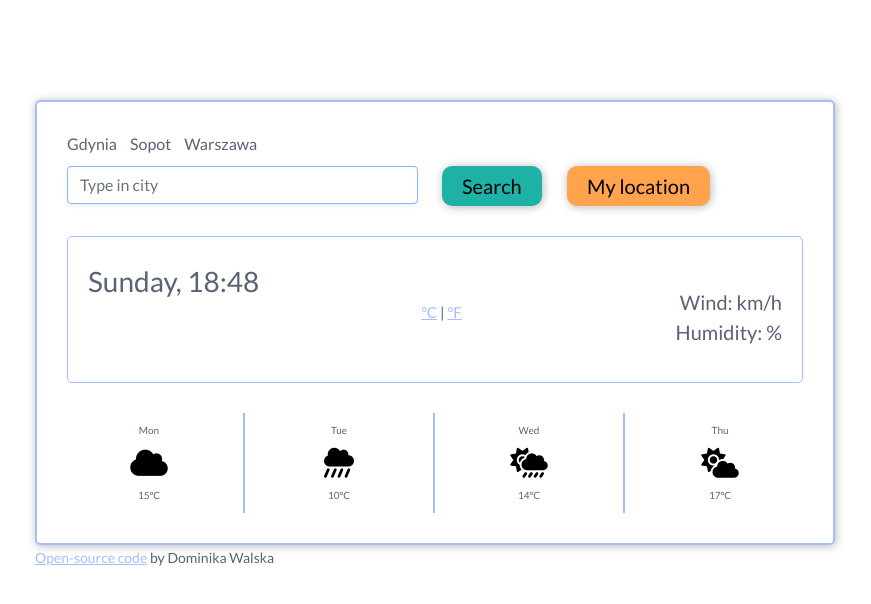
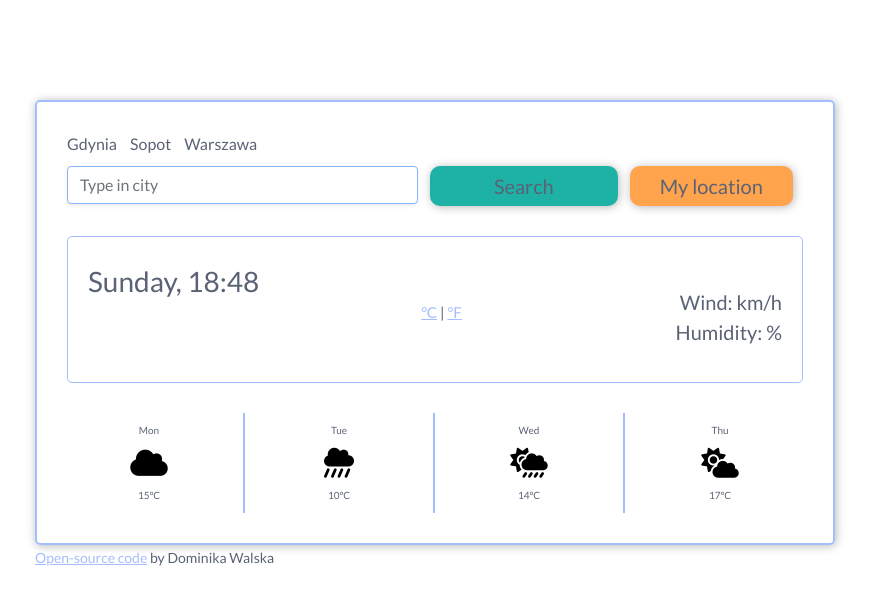
Before and after one commit to dominikawalska/weather-application, a plain HTML site: page index.html in a window 1280 px wide. Shown: the whole page, without its empty margins (205-1076 px from the left). Drawn offline with nearby package versions, Linux system fonts and the light colour scheme; no server answers.

Commit message:
Styled buttons

```diff
--- a/index.html
+++ b/index.html
@@ -47,11 +47,11 @@
                   id="city-input"
                 />
               </div>
-              <div class="col-2">
-                <input type="submit" value="Search" class="search-button" />
+              <div class="col-3 p-0">
+                <input type="submit" value="Search" class="search-button btn btn-primary w-100"/>
               </div>
-              <div class="col-4">
-                <button class="my-location-button">My location</button>
+              <div class="col-3">
+                <button class="my-location-button btn btn-primary w-100">My location</button>
               </div>
             </div>
 
--- a/sources/style.css
+++ b/sources/style.css
@@ -30,6 +30,7 @@ a {
 
 .search-button {
   font-size: 20px;
+  color: #5a6275;
   background-color: #1eb2a6;
   border: none;
   border-radius: 10px;
@@ -40,6 +41,7 @@ a {
 .my-location-button {
   background-color: #ffa34d;
   font-size: 20px;
+  color: #5a6275;
   border: none;
   border-radius: 10px;
   padding: 5px 20px;
```
